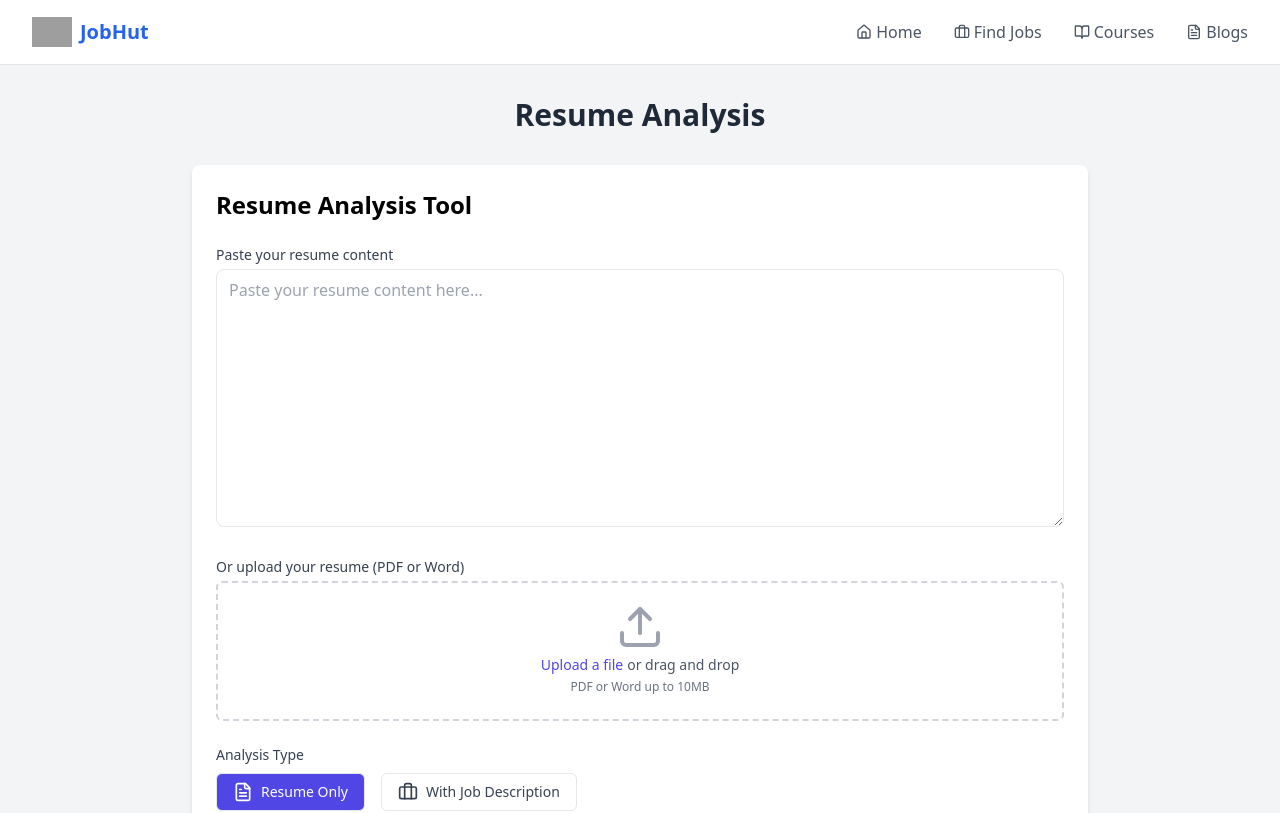
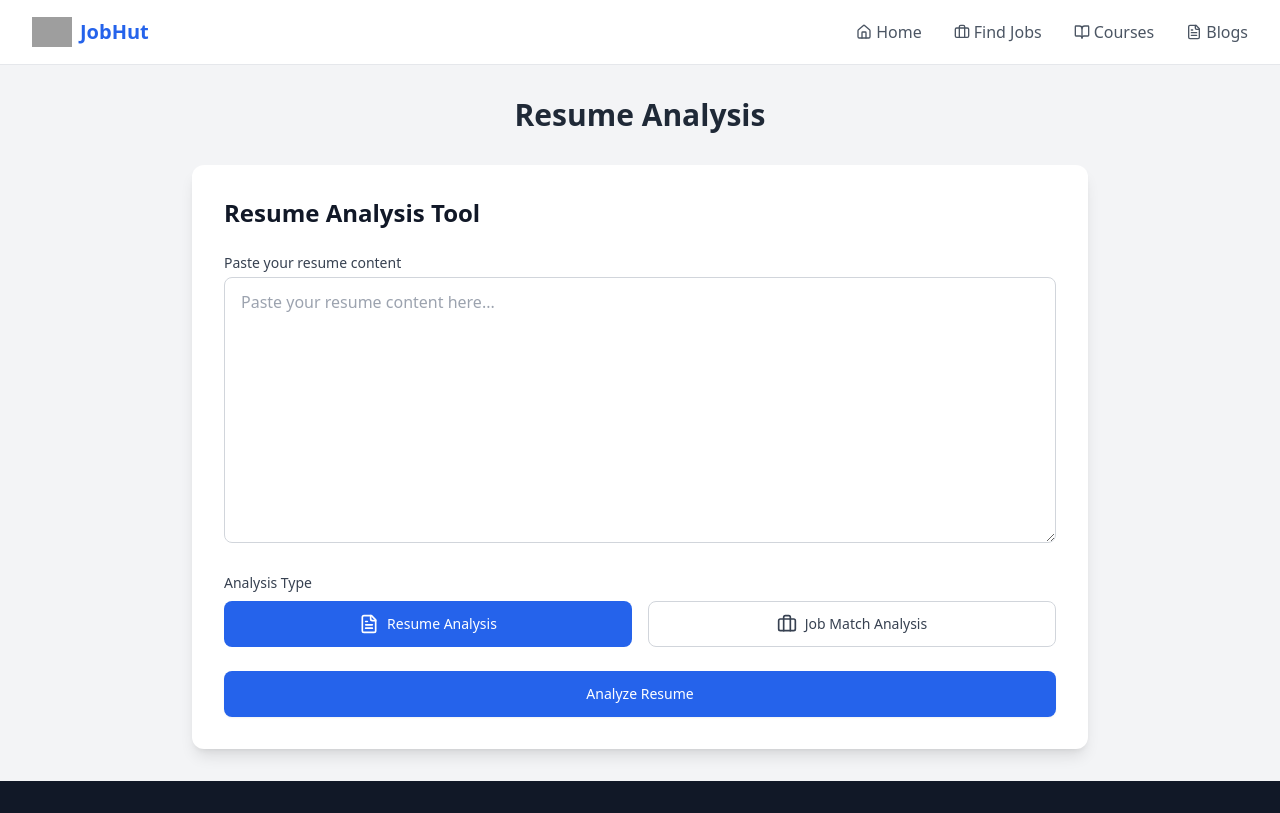
Before and after one commit to Adithya3618/jobHut, a Next.js app: page /resume-analysis in a window 1280 px wide. Shown: the top 813 px of the page. Built offline with nearby package versions, Linux system fonts and the light colour scheme; grey boxes are pictures that could not be loaded.

Commit message:
solve upload error

```diff
--- a/app/components/ResumeAnalysisForm.js
+++ b/app/components/ResumeAnalysisForm.js
@@ -1,7 +1,7 @@
 'use client'
 
 import { useState } from 'react'
-import { Upload, FileText, Briefcase, AlertCircle } from 'lucide-react'
+import { Upload, FileText, Briefcase, AlertCircle, CheckCircle, Star, List, ArrowRight } from 'lucide-react'
 
 export default function ResumeAnalysisForm() {
   const [resumeContent, setResumeContent] = useState('')
@@ -17,7 +17,7 @@ export default function ResumeAnalysisForm() {
     const selectedFile = e.target.files[0]
     if (!selectedFile) return
 
-    if (selectedFile.size > 10 * 1024 * 1024) { // 10MB limit
+    if (selectedFile.size > 10 * 1024 * 1024) {
       setError('File size must be less than 10MB')
       setFile(null)
       return
@@ -31,6 +31,19 @@ export default function ResumeAnalysisForm() {
       setError('Please upload a PDF or Word document')
       setFile(null)
     }
+  }
+
+  const formatAnalysisResult = (text) => {
+    // Split the text into sections based on numbered points
+    const sections = text.split(/(?=\d\.)/g).filter(Boolean)
+
+    return sections.map(section => {
+      const [title, ...content] = section.split('\n').filter(Boolean)
+      return {
+        title: title.trim(),
+        content: content.join('\n').trim()
+      }
+    })
   }
 
   const handleSubmit = async (e) => {
@@ -78,27 +91,27 @@ export default function ResumeAnalysisForm() {
     }
 
     try {
-      const apiUrl = "https://generativelanguage.googleapis.com/v1beta/models/gemini-pro:generateContent?key=AIzaSyB5OXRVT7-ga8OaCKMIqyACEA8A0TVZ6ZE"
+      const apiUrl = `https://generativelanguage.googleapis.com/v1beta/models/gemini-pro:generateContent?key=${process.env.NEXT_PUBLIC_API_KEY}`
 
       let prompt = `Analyze the following resume and provide a detailed assessment. Include:
-      1. Overall score out of 10
-      2. Strengths of the resume
-      3. Areas for improvement
-      4. Missing important keywords or sections
-      5. Suggestions for better formatting or structure
-      6. Any additional advice for making the resume stand out
+      1. Overall Score: Give a score out of 10 and explain why
+      2. Key Strengths: List the main strengths and positive aspects
+      3. Areas for Improvement: Identify specific areas that need enhancement
+      4. Missing Elements: List important keywords or sections that should be added
+      5. Format Suggestions: Provide specific formatting recommendations
+      6. Expert Advice: Share additional tips to make the resume stand out
 
       Resume content:
       ${content}`
 
       if (analysisType === 'job' && jobDescription) {
         prompt = `Analyze the following resume for the given job description. Provide a detailed assessment including:
-        1. Overall score out of 10 for job fit
-        2. Strengths of the resume in relation to the job
-        3. Areas for improvement to better match the job requirements
-        4. Missing important keywords or qualifications from the job description
-        5. Suggestions for tailoring the resume to this specific job
-        6. Any additional advice for increasing chances of getting an interview
+        1. Job Fit Score: Rate the match out of 10 and explain why
+        2. Matching Strengths: List skills and experiences that align with the job
+        3. Gap Analysis: Identify missing qualifications or skills
+        4. Keyword Optimization: Suggest important keywords from the job description
+        5. Tailoring Tips: Provide specific suggestions to customize the resume
+        6. Interview Preparation: Share advice to address potential concerns
 
         Resume content:
         ${content}
@@ -125,7 +138,8 @@ export default function ResumeAnalysisForm() {
 
       const data = await response.json()
       if (data.candidates && data.candidates[0] && data.candidates[0].content) {
-        setResult(data.candidates[0].content.parts[0].text)
+        const analysisText = data.candidates[0].content.parts[0].text
+        setResult(formatAnalysisResult(analysisText))
       } else {
         throw new Error('Invalid response from API')
       }
@@ -138,9 +152,10 @@ export default function ResumeAnalysisForm() {
   }
 
   return (
-    <div className="max-w-4xl mx-auto bg-white shadow-md rounded-lg overflow-hidden">
-      <div className="p-6">
-        <h2 className="text-2xl font-bold mb-6">Resume Analysis Tool</h2>
+    <div className="max-w-4xl mx-auto">
+      <div className="bg-white shadow-lg rounded-xl overflow-hidden">
+        <div className="p-6 sm:p-8">
+          <h2 className="text-2xl font-bold text-gray-900 mb-6">Resume Analysis Tool</h2>
           <form onSubmit={handleSubmit} className="space-y-6">
             <div>
               <label htmlFor="resumeContent" className="block text-sm font-medium text-gray-700 mb-1">
@@ -149,78 +164,41 @@ export default function ResumeAnalysisForm() {
               <textarea
                 id="resumeContent"
                 rows={10}
-              className="w-full px-3 py-2 text-gray-700 border rounded-lg focus:outline-none focus:border-blue-500"
+                className="w-full px-4 py-3 text-gray-700 border border-gray-300 rounded-lg focus:outline-none focus:ring-2 focus:ring-blue-500 focus:border-transparent transition duration-200"
                 value={resumeContent}
                 onChange={(e) => setResumeContent(e.target.value)}
                 placeholder="Paste your resume content here..."
               ></textarea>
             </div>
 
-          <div>
-            <label htmlFor="fileUpload" className="block text-sm font-medium text-gray-700 mb-1">
-              Or upload your resume (PDF or Word)
-            </label>
-            <div className="mt-1 flex justify-center px-6 pt-5 pb-6 border-2 border-gray-300 border-dashed rounded-md">
-              <div className="space-y-1 text-center">
-                <Upload className="mx-auto h-12 w-12 text-gray-400" />
-                <div className="flex text-sm text-gray-600">
-                  <label htmlFor="fileUpload" className="relative cursor-pointer bg-white rounded-md font-medium text-indigo-600 hover:text-indigo-500 focus-within:outline-none focus-within:ring-2 focus-within:ring-offset-2 focus-within:ring-indigo-500">
-                    <span>Upload a file</span>
-                    <input
-                      id="fileUpload"
-                      name="fileUpload"
-                      type="file"
-                      accept=".pdf,.docx"
-                      onChange={handleFileChange}
-                      className="sr-only"
-                    />
-                  </label>
-                  <p className="pl-1">or drag and drop</p>
-                </div>
-                <p className="text-xs text-gray-500">PDF or Word up to 10MB</p>
-              </div>
-            </div>
-            {file && (
-              <div className="mt-2">
-                <p className="text-sm text-gray-600">Selected file: {file.name}</p>
-                {uploadProgress > 0 && uploadProgress < 100 && (
-                  <div className="w-full bg-gray-200 rounded-full h-2.5 mt-2">
-                    <div
-                      className="bg-blue-600 h-2.5 rounded-full transition-all duration-300"
-                      style={{ width: `${uploadProgress}%` }}
-                    ></div>
-                  </div>
-                )}
-              </div>
-            )}
-          </div>
+
 
             <div>
-            <label className="block text-sm font-medium text-gray-700 mb-1">Analysis Type</label>
-            <div className="mt-2 space-x-4">
+              <label className="block text-sm font-medium text-gray-700 mb-2">Analysis Type</label>
+              <div className="grid grid-cols-1 sm:grid-cols-2 gap-4">
                 <button
                   type="button"
                   onClick={() => setAnalysisType('resume')}
-                className={`inline-flex items-center px-4 py-2 border rounded-md text-sm font-medium ${
+                  className={`flex items-center justify-center px-4 py-3 border rounded-lg text-sm font-medium transition duration-200 ${
                     analysisType === 'resume'
-                    ? 'bg-indigo-600 text-white'
-                    : 'bg-white text-gray-700 hover:bg-gray-50'
+                      ? 'bg-blue-600 text-white border-transparent'
+                      : 'bg-white text-gray-700 border-gray-300 hover:bg-gray-50'
                   }`}
                 >
                   <FileText className="mr-2 h-5 w-5" />
-                Resume Only
+                  Resume Analysis
                 </button>
                 <button
                   type="button"
                   onClick={() => setAnalysisType('job')}
-                className={`inline-flex items-center px-4 py-2 border rounded-md text-sm font-medium ${
+                  className={`flex items-center justify-center px-4 py-3 border rounded-lg text-sm font-medium transition duration-200 ${
                     analysisType === 'job'
-                    ? 'bg-indigo-600 text-white'
-                    : 'bg-white text-gray-700 hover:bg-gray-50'
+                      ? 'bg-blue-600 text-white border-transparent'
+                      : 'bg-white text-gray-700 border-gray-300 hover:bg-gray-50'
                   }`}
                 >
                   <Briefcase className="mr-2 h-5 w-5" />
-                With Job Description
+                  Job Match Analysis
                 </button>
               </div>
             </div>
@@ -233,7 +211,7 @@ export default function ResumeAnalysisForm() {
                 <textarea
                   id="jobDescription"
                   rows={5}
-                className="w-full px-3 py-2 text-gray-700 border rounded-lg focus:outline-none focus:border-blue-500"
+                  className="w-full px-4 py-3 text-gray-700 border border-gray-300 rounded-lg focus:outline-none focus:ring-2 focus:ring-blue-500 focus:border-transparent transition duration-200"
                   value={jobDescription}
                   onChange={(e) => setJobDescription(e.target.value)}
                   placeholder="Paste the job description here..."
@@ -245,31 +223,55 @@ export default function ResumeAnalysisForm() {
               <button
                 type="submit"
                 disabled={isLoading}
-              className="w-full flex justify-center py-2 px-4 border border-transparent rounded-md shadow-sm text-sm font-medium text-white bg-indigo-600 hover:bg-indigo-700 focus:outline-none focus:ring-2 focus:ring-offset-2 focus:ring-indigo-500 disabled:opacity-50"
+                className="w-full flex justify-center items-center px-4 py-3 border border-transparent rounded-lg shadow-sm text-sm font-medium text-white bg-blue-600 hover:bg-blue-700 focus:outline-none focus:ring-2 focus:ring-offset-2 focus:ring-blue-500 disabled:opacity-50 disabled:cursor-not-allowed transition duration-200"
               >
-              {isLoading ? 'Analyzing...' : 'Analyze Resume'}
+                {isLoading ? (
+                  <>
+                    <svg className="animate-spin -ml-1 mr-3 h-5 w-5 text-white" xmlns="http://www.w3.org/2000/svg" fill="none" viewBox="0 0 24 24">
+                      <circle className="opacity-25" cx="12" cy="12" r="10" stroke="currentColor" strokeWidth="4"></circle>
+                      <path className="opacity-75" fill="currentColor" d="M4 12a8 8 0 018-8V0C5.373 0 0 5.373 0 12h4zm2 5.291A7.962 7.962 0 014 12H0c0 3.042 1.135 5.824 3 7.938l3-2.647z"></path>
+                    </svg>
+                    Analyzing...
+                  </>
+                ) : 'Analyze Resume'}
               </button>
             </div>
           </form>
 
           {error && (
-          <div className="mt-4 p-4 bg-red-100 border border-red-400 text-red-700 rounded flex items-center">
-            <AlertCircle className="mr-2 h-5 w-5" />
-            {error}
+            <div className="mt-6 p-4 bg-red-50 border border-red-200 rounded-lg flex items-start">
+              <AlertCircle className="w-5 h-5 text-red-500 mt-0.5 mr-3 flex-shrink-0" />
+              <p className="text-sm text-red-700">{error}</p>
             </div>
           )}
 
           {result && (
-          <div className="mt-8 p-6 bg-gray-50 rounded-lg shadow-inner">
-            <h3 className="text-xl font-bold mb-4">Analysis Result</h3>
-            <div className="prose max-w-none">
-              {result.split('\n').map((paragraph, index) => (
-                <p key={index} className="mb-4">{paragraph}</p>
+            <div className="mt-8 bg-gray-50 rounded-lg p-6">
+              <h3 className="text-xl font-bold text-gray-900 mb-6">Analysis Result</h3>
+              <div className="space-y-6">
+                {result.map((section, index) => (
+                  <div key={index} className="bg-white rounded-lg p-5 shadow-sm border border-gray-100">
+                    <h4 className="text-lg font-semibold text-gray-900 mb-3 flex items-center">
+                      {index === 0 && <Star className="w-5 h-5 text-yellow-500 mr-2" />}
+                      {index === 1 && <CheckCircle className="w-5 h-5 text-green-500 mr-2" />}
+                      {index === 2 && <List className="w-5 h-5 text-blue-500 mr-2" />}
+                      {index > 2 && <ArrowRight className="w-5 h-5 text-gray-500 mr-2" />}
+                      {section.title}
+                    </h4>
+                    <div className="prose prose-sm max-w-none text-gray-600">
+                      {section.content.split('\n').map((paragraph, pIndex) => (
+                        <p key={pIndex} className="mb-2 last:mb-0">
+                          {paragraph}
+                        </p>
+                      ))}
+                    </div>
+                  </div>
                 ))}
               </div>
             </div>
           )}
         </div>
       </div>
+    </div>
   )
 }
--- a/app/terms-of-service/page.js
+++ b/app/terms-of-service/page.js
@@ -62,7 +62,7 @@ export default function TermsOfServicePage() {
                 <div className="flex items-start mb-4">
                   <Shield className="w-6 h-6 text-blue-500 mr-3 mt-1" />
                   <div>
-                    <h2 className="text-2xl font-semibold">3. User Conduct</h2>
+                    <h2 className="text-2xl font-semibold">2. User Conduct</h2>
                     <p className="mt-4 text-gray-600 leading-relaxed">
                       You agree not to use JobHut for any unlawful purpose or in any way that could damage, disable, overburden, or impair our services. This includes, but is not limited to:
                     </p>
@@ -86,12 +86,12 @@ export default function TermsOfServicePage() {
               {/* Other Sections */}
               {[
                 {
-                  title: "4. Intellectual Property",
+                  title: "3. Intellectual Property",
                   icon: <FileText className="w-6 h-6 text-blue-500 mr-3 mt-1" />,
                   content: "All content on JobHut, including text, graphics, logos, and software, is the property of JobHut or its content suppliers and is protected by copyright laws. You may not reproduce, distribute, or create derivative works from this content without express written consent from JobHut."
                 },
                 {
-                  title: "5. Contact Us",
+                  title: "4. Contact Us",
                   icon: <Mail className="w-6 h-6 text-blue-500 mr-3 mt-1" />,
                   content: (
                     <>
```
Lines whose indentation alone changed are shown as unchanged.
